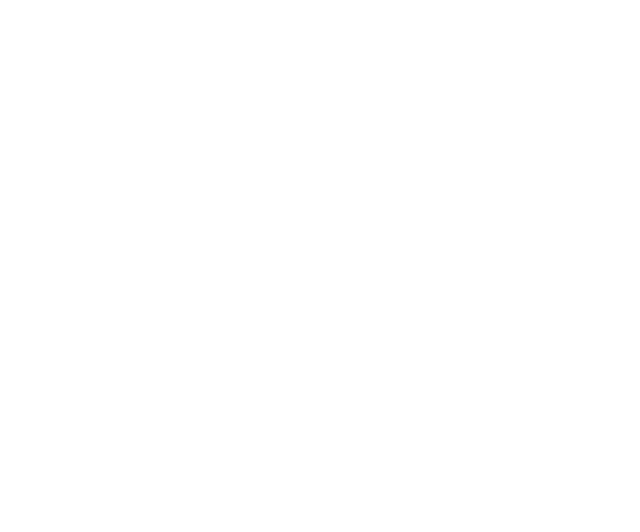
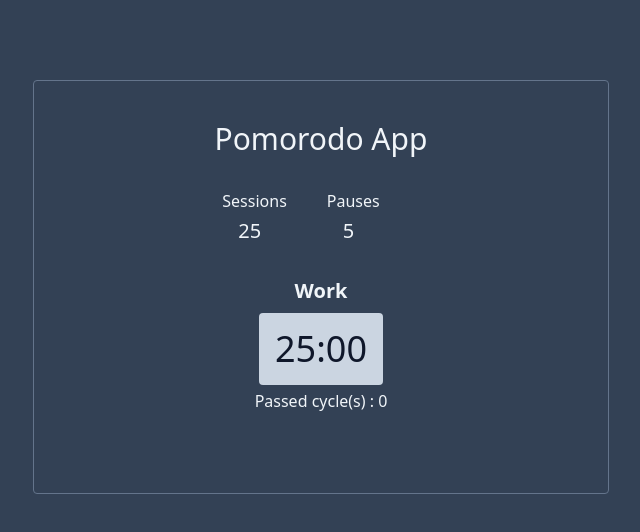
Before and after one commit to bricard-dev/vite-pomodoro-test, a React (Vite) app: page / in a window 1280 px wide. Shown: the top 532 px of the page, without its empty margins (319-959 px from the left). Built offline with nearby package versions, Linux system fonts and the light colour scheme.

Commit message:
Add initial setup

```diff
--- a/src/App.jsx
+++ b/src/App.jsx
@@ -1,10 +1,34 @@
 function App() {
-
   return (
-    <div>
-
+    <div className="bg-slate-700 text-slate-100 pt-20 min-h-screen">
+      <div className="max-w-xl mx-auto border border-slate-500 rounded p-10">
+        <h1 className="text-center text-3xl mb-8">Pomorodo App</h1>
+        <div className="flex justify-center mb-8">
+          {/* Session block */}
+          <div className="mr-10">
+            <p className="text-center mb-1">Sessions</p>
+            <div className="flex">
+              <p className="mx-4 text-xl">25</p>
+            </div>
+          </div>
+          {/* Pause block */}
+          <div className="mr-10">
+            <p className="text-center mb-1">Pauses</p>
+            <div className="flex">
+              <p className="mx-4 text-xl">5</p>
+            </div>
+          </div>
+        </div>
+        <p className="text-center mb-2 text-xl font-semibold">Work</p>
+        <p className="text-center flex justify-center mb-1">
+          <span className="text-4xl p-4 rounded bg-slate-300 text-slate-900">
+            25:00
+          </span>
+        </p>
+        <p className="mb-10 text-center">Passed cycle(s) : 0</p>
+      </div>
     </div>
-  )
+  );
 }
 
-export default App
+export default App;
```
